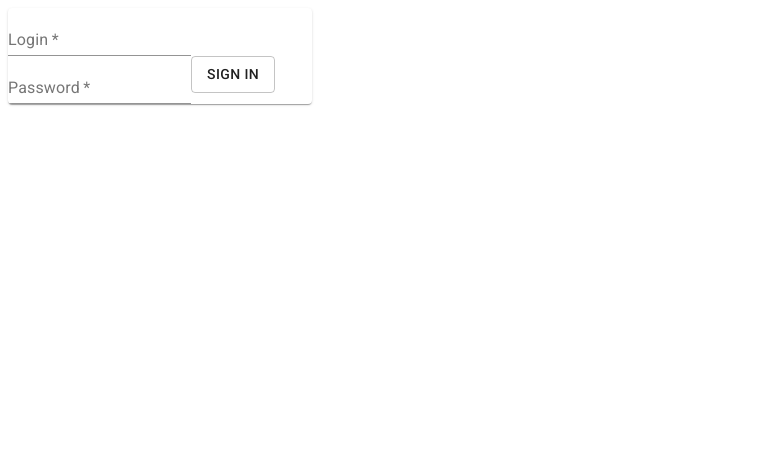
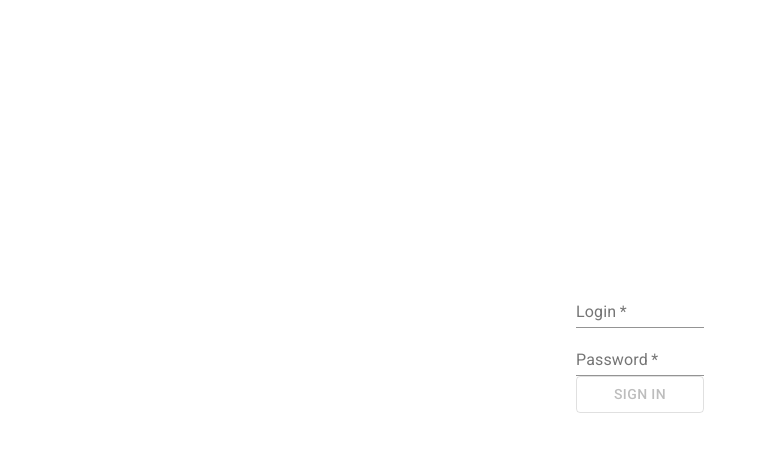
Before and after one commit to Regyl/YetAnotherSocialNetworkFront, a React (Create React App) app: page /authorisation in a window 1280 px wide. Shown: the top 452 px of the page, without its empty margins (0-760 px from the left). Built offline with nearby package versions, Linux system fonts and the light colour scheme.

Commit message:
update authorisation page

```diff
--- a/src/api/API.js
+++ b/src/api/API.js
@@ -1,8 +1,6 @@
 import * as axios from "axios";
 
 const BASE_URL = "http://localhost:8080";
-
-
 
 const instance = axios.create({
     baseURL: BASE_URL,
@@ -30,20 +28,15 @@ const login = axios.create({
     },
 });
 
-let cookie;
-
 
 export const API = {
-    setCookie(value) {
-        cookie=value;
-    },
     postNewUser(user) {
         return headerInstance.post("/register", user);
     },
     loginIn(user) {
-        return login.post('/sign-in', user);
+        return login.post('/sign-in', user, {withCredentials: true});
     },
     getStudents() {
-        return headerInstance.get('/students').header("Cookie", cookie);
+        return headerInstance.get('/students');
     }
 }
--- a/src/components/authorisation/Authorisation.jsx
+++ b/src/components/authorisation/Authorisation.jsx
@@ -1,7 +1,17 @@
 import React from 'react';
-import {Box, Button, Card, Grid, TextField} from "@material-ui/core";
+import {Box, Button, Card, Chip, Grid, TextField} from "@material-ui/core";
 import {API} from "../../api/API";
-import axios from "axios";
+
+const styles = {
+    mainForm : {
+        position: 'fixed',
+        top: '35%',
+        left: '45%',
+        width: '10%',
+        height: '40%',
+    },
+
+}
 
 
 class Authorisation extends React.Component {
@@ -10,28 +20,29 @@ class Authorisation extends React.Component {
         this.state = {
             login: '',
             password: '',
+            isButtonDisabled: true,
+            chipVisible: 'none'
         }
         this.handleChangeLogin = this.handleChangeLogin.bind(this);
         this.handleChangePassword = this.handleChangePassword.bind(this);
         this.onLoginClick = this.onLoginClick.bind(this);
+        this.handleErrorLogin = this.handleErrorLogin.bind(this);
     }
     handleChangeLogin(e) {
         this.setState({login: e.target.value});
     }
     handleChangePassword(e) {
-        this.setState({password: e.target.value});
+        this.setState({password: e.target.value, isButtonDisabled: this.login == '' });
     }
     onLoginClick(e) {
         let user = 'username='+this.state.login+'&password='+this.state.password;
-        axios.post('http://localhost:8080/sign-in', user, {withCredentials: true});
-        let resp = axios.get('http://localhost:8080/tests/', {withCredentials: true}).then((response) => {console.log(response)});
-        /*let response = API.loginIn(user)
-            .then((response) => {
-                console.log(response.getHeader('Set-Cookie') + '1');
-            })
-            .catch((err) => {
-                console.log(err.status + 'err')
-            });*/
+        API.loginIn(user).catch((err) => {
+            if(err.response.status === 400)
+                this.handleErrorLogin();
+        });
+    }
+    handleErrorLogin() {
+        this.setState({login: '', password: '', isButtonDisabled: true, chipVisible: true})
     }
 
     render() {
@@ -40,14 +51,17 @@ class Authorisation extends React.Component {
             <Grid container
                   direction={"column"}
                   spacing={2}
-                  justifyContent={"center"}
+                  style={{width: '100%', height: '100%'}}
             >
-                <Grid item xs={3}>
-                    <Card>
-                        <TextField required label="Login" onChange={this.handleChangeLogin} id={"Administrator"} value={this.state.login}/>
-                        <TextField required label="Password" type={"password"} onChange={this.handleChangePassword} value={this.state.password}/>
-                        <Button variant={"outlined"} onClick={this.onLoginClick}>Sign in</Button>
-                    </Card>
+                <Grid item>
+                        <Grid container
+                              direction={"column"}
+                              style={styles.mainForm}>
+                            <Chip label="Incorrect login or password" variant="outlined" style={{display: this.state.chipVisible, color: 'red'}}/>
+                            <TextField required label="Login" onChange={this.handleChangeLogin} id={"Administrator"} value={this.state.login}/>
+                            <TextField required label="Password" type={"password"} onChange={this.handleChangePassword} value={this.state.password}/>
+                            <Button variant={"outlined"} onClick={this.onLoginClick} disabled={this.state.isButtonDisabled}>Sign in</Button>
+                        </Grid>
                 </Grid>
             </Grid>
         );
```
